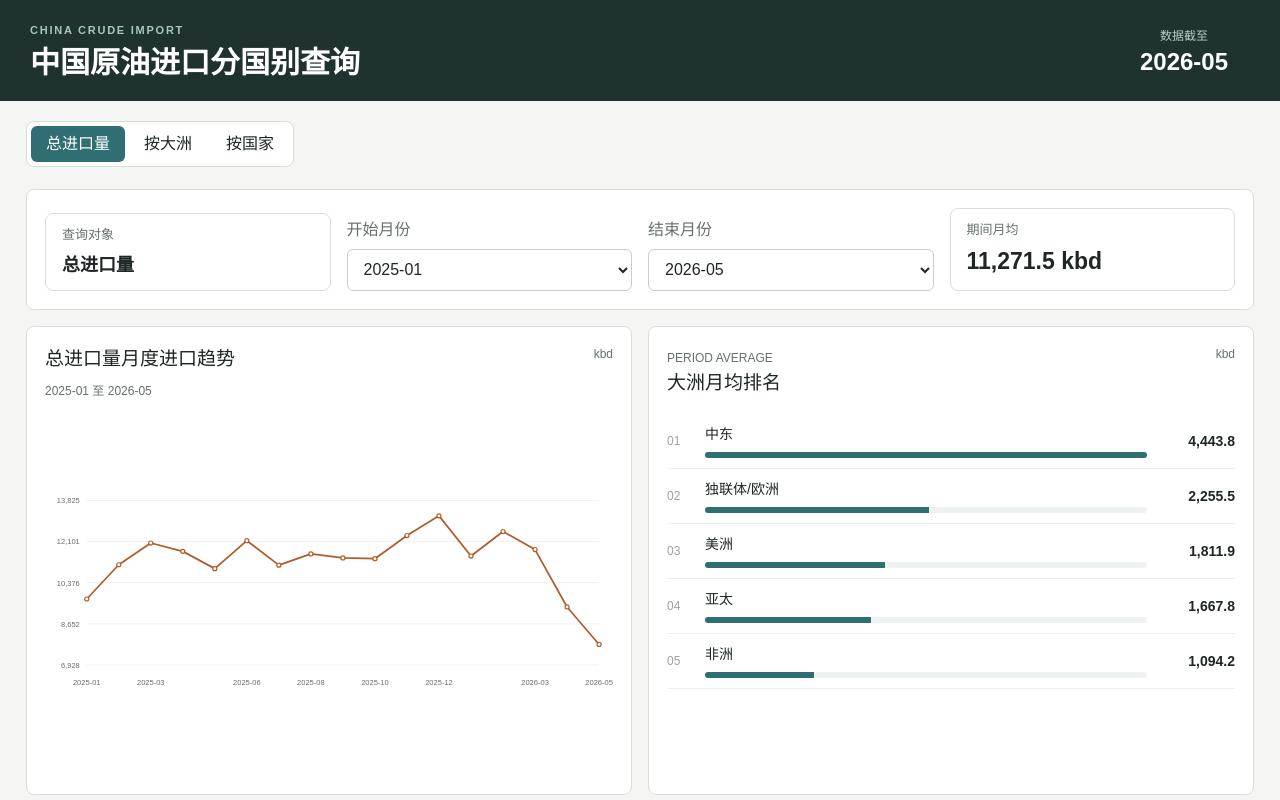
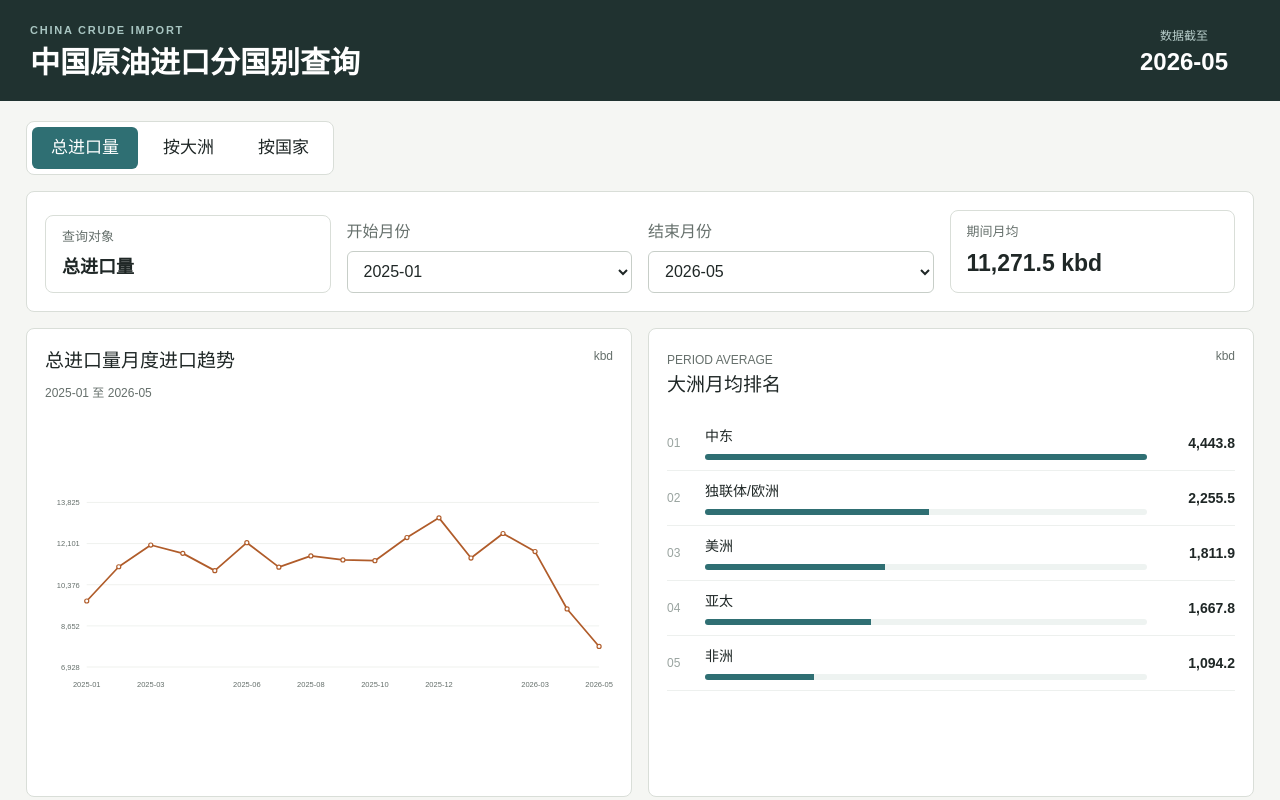
Before and after one commit to zyb0716-svg/China-Crude-Import, a Next.js app: page / in a window 1280 px wide. Shown: the top 800 px of the page. Built offline with nearby package versions, Linux system fonts and the light colour scheme.

Commit message:
Revert "Refine tab spacing"
This reverts commit c4a6d85b772ecd7c28794d650d6981ab3c72e635.

```diff
--- a/app/globals.css
+++ b/app/globals.css
@@ -52,19 +52,19 @@ button, select { font: inherit; }
 
 .tabs {
   display: inline-flex;
-  gap: 4px;
+  gap: 6px;
   margin: 20px 26px 0;
-  padding: 4px;
+  padding: 5px;
   border-radius: 8px;
 }
 .tab {
-  height: 36px;
+  height: 42px;
   border: 1px solid transparent;
   border-radius: 6px;
-  padding: 0 14px;
+  padding: 0 18px;
   background: transparent;
   color: var(--text);
-  font-size: 16px;
+  font-size: 17px;
   cursor: pointer;
 }
 .tab.active { background: var(--primary); color: #fff; }
@@ -75,7 +75,7 @@ button, select { font: inherit; }
   grid-template-columns: repeat(auto-fit, minmax(180px, 1fr));
   gap: 16px;
   align-items: end;
-  margin: 22px 26px 16px;
+  margin: 16px 26px;
   padding: 18px;
   border-radius: 8px;
 }
@@ -172,7 +172,7 @@ tbody tr:hover { background: #f1f6f4; }
   .freshness { min-width: 0; align-self: stretch; text-align: left; }
   .tabs { display: flex; margin: 12px 12px 0; }
   .tab { flex: 1; padding: 0 10px; font-size: 15px; }
-  .query-panel { grid-template-columns: 1fr; margin: 18px 12px 12px; padding: 14px; }
+  .query-panel { grid-template-columns: 1fr; margin: 12px; padding: 14px; }
   .country-field { min-width: 0; }
   .analysis-grid { margin: 0 12px; }
   .table-panel { margin: 0 12px 12px; }
```
Also changed, not shown: 1 other file (tests, documents, lock files or other folders).
